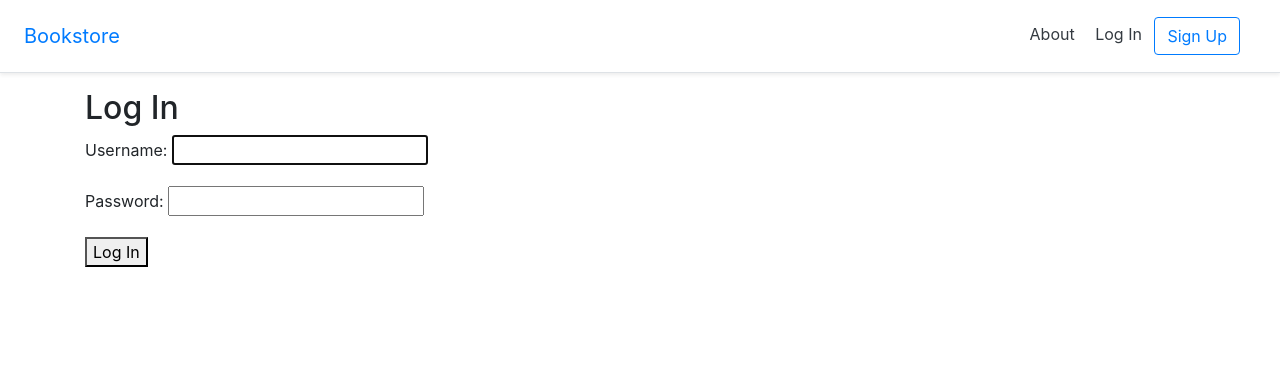
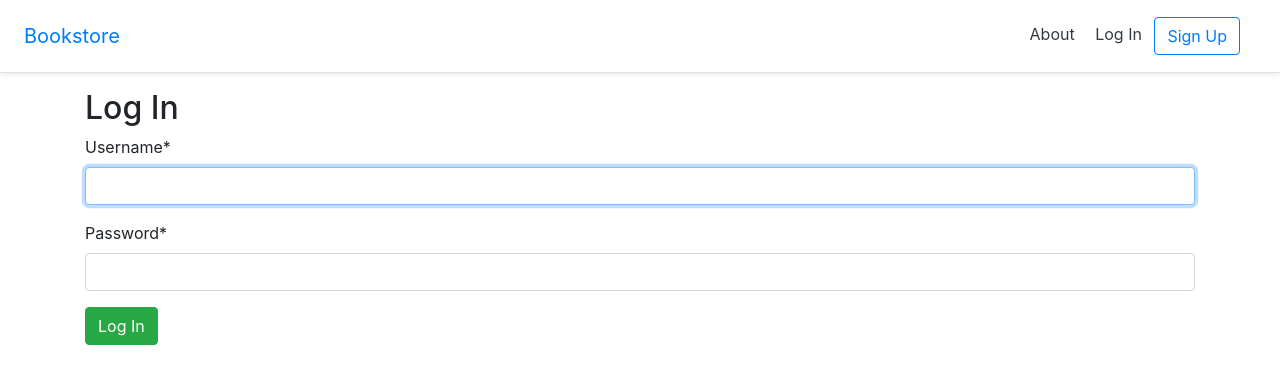
Before and after one commit to Shalom91/Molash_Bookstore, a Django app: page /accounts/login/ in a window 1280 px wide. Shown: the top 384 px of the page. Run offline with Django 3.2, Linux system fonts and the light colour scheme; parts of the project's set-up code (start-up, migrations or seed data) failed here and were passed over; some libraries are stand-ins or nearby versions.

Commit message:
updated login page with crispy forms

```diff
--- a/templates/registration/login.html
+++ b/templates/registration/login.html
@@ -1,4 +1,5 @@
 {% extends '_base.html' %}
+{% load crispy_forms_tags %}
 
 
 {% block title %}Log In{% endblock title %}
@@ -8,7 +9,7 @@
 <h2>Log In</h2>
 <form method="post">
     {% csrf_token %}
-    {{ form.as_p }}
-    <button type="submit">Log In</button>
+    {{ form|crispy }}
+    <button class="btn btn-success" type="submit">Log In</button>
 </form>
 {% endblock content %}
```
